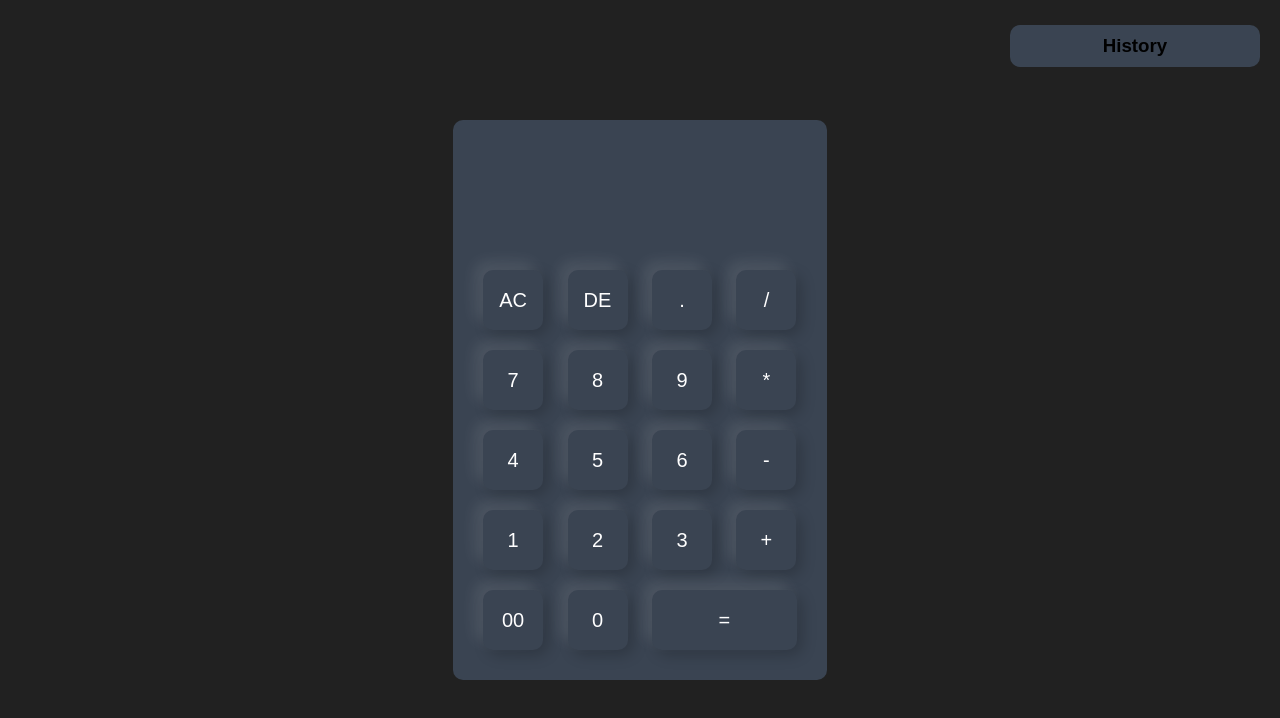
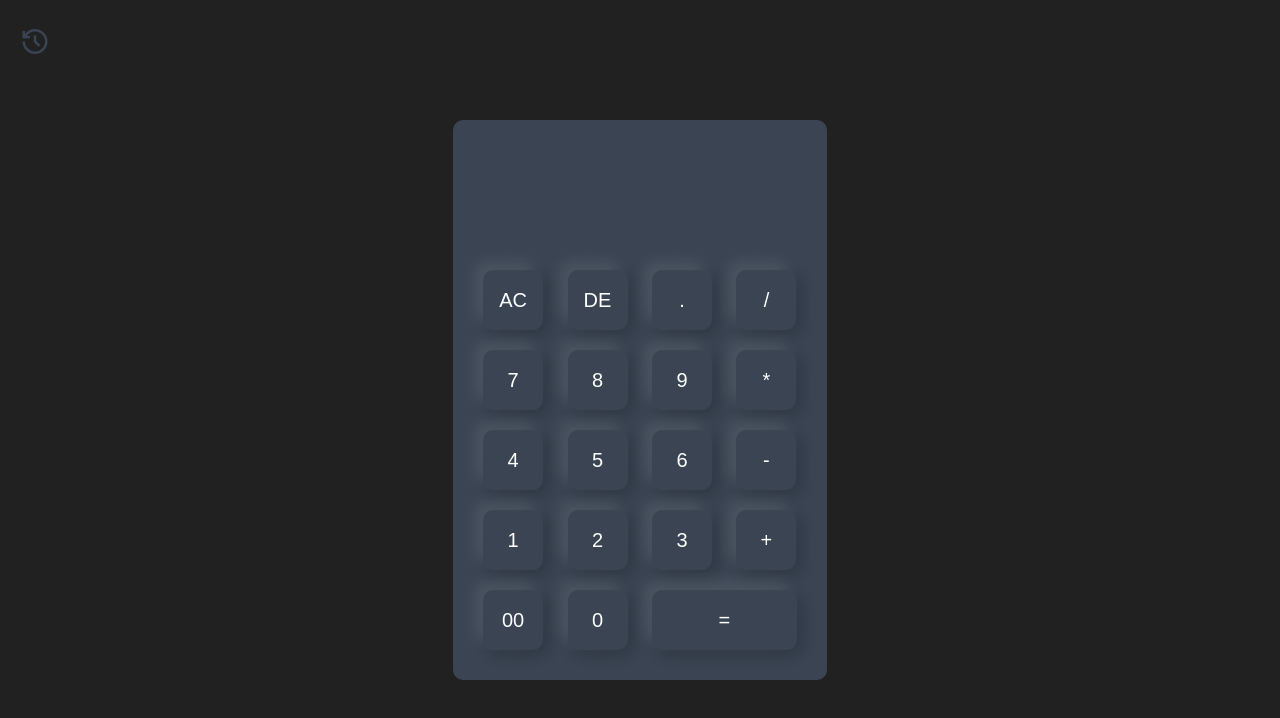
Before and after one commit to HamzaSheikdon/Calculator, a plain HTML site: page index.html in a window 1280 px wide. Drawn offline with nearby package versions, Linux system fonts and the light colour scheme.

Commit message:
history knop toegevoegd

```diff
--- a/app.js
+++ b/app.js
@@ -30,3 +30,7 @@ function calculate() {
         display.value = 'Error';
     }
 }
+
+function toggleHistory() {
+    historySection.classList.toggle('visible');
+}
--- a/index.html
+++ b/index.html
@@ -5,9 +5,11 @@
     <meta name="viewport" content="width=device-width, initial-scale=1.0">
     <link rel="stylesheet" href="style.css">
     <link rel="icon" type="image/x-icon" href="images/calculator.png">
+    <link href="https://cdn.jsdelivr.net/npm/remixicon@3.5.0/fonts/remixicon.css" rel="stylesheet">
     <title>Calculator</title>
 </head>
 <body>
+    <i id="historyIcon" class="ri-history-line history-button center-icon" onclick="toggleHistory()"></i>
     <div class="container">
         <div class="calculator">
             <form>
@@ -45,7 +47,7 @@
                 </div>
             </form>
         </div>
-        <div class="history">
+        <div class="history" id="historySection">
             <h3>History</h3>
             <p></p>
         </div>
--- a/style.css
+++ b/style.css
@@ -53,10 +53,10 @@
     width: 145px;
 }
 
-.history{
+.history {
     position: absolute;
     text-align: center;
-    background:  #3a4452;
+    background: #3a4452;
     top: 25px;
     width: 250px;
     right: 20px;
@@ -64,4 +64,27 @@
     border-radius: 10px;
     box-sizing: border-box;
     overflow-y: scroll;
+    display: none;
 }
+
+.history-button {
+    color: #3a4452;
+    font-size: 30px;
+    position: absolute;
+    left: 20px;
+    top: 25px;
+    cursor: pointer;
+    display: flex;
+    align-items: center;
+    justify-content: center;
+}
+
+.center-icon {
+    display: flex;
+    align-items: center;
+    justify-content: center;
+}
+
+.history.visible {
+    display: block;
+}
```
